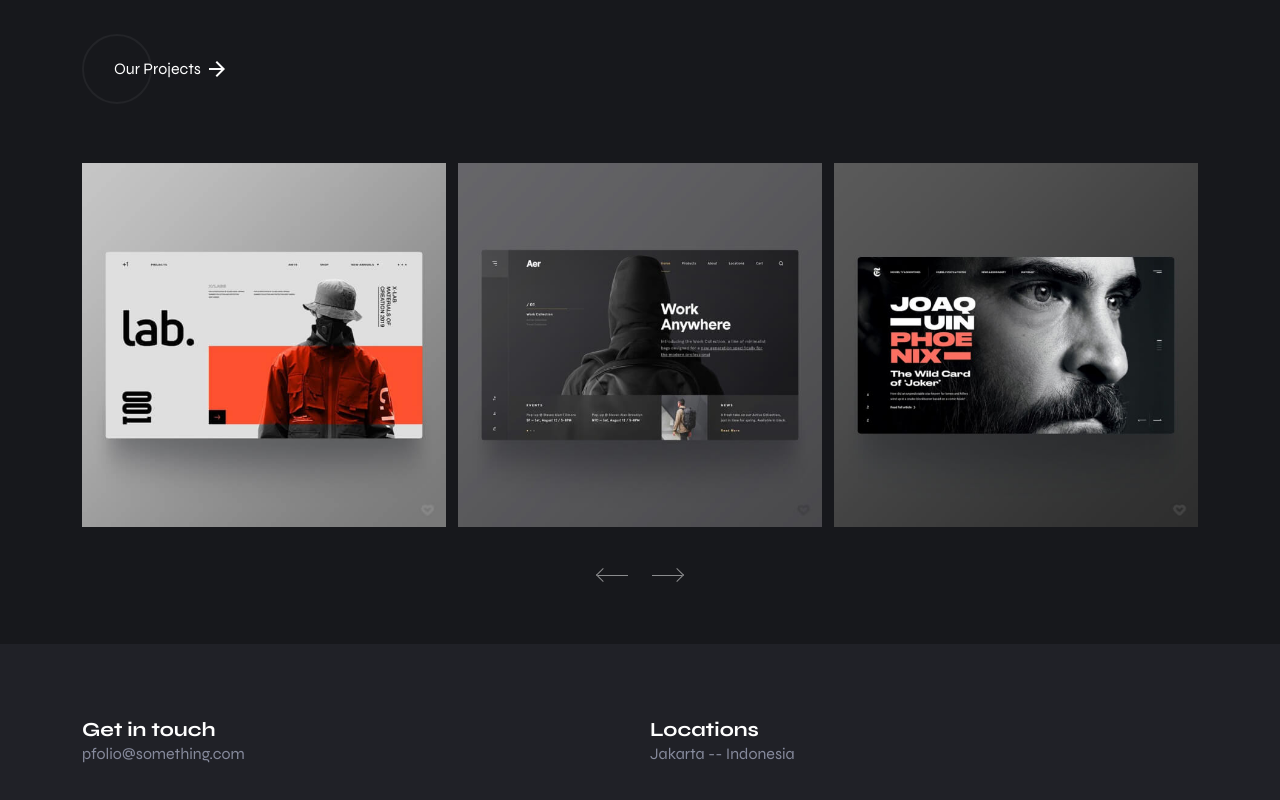
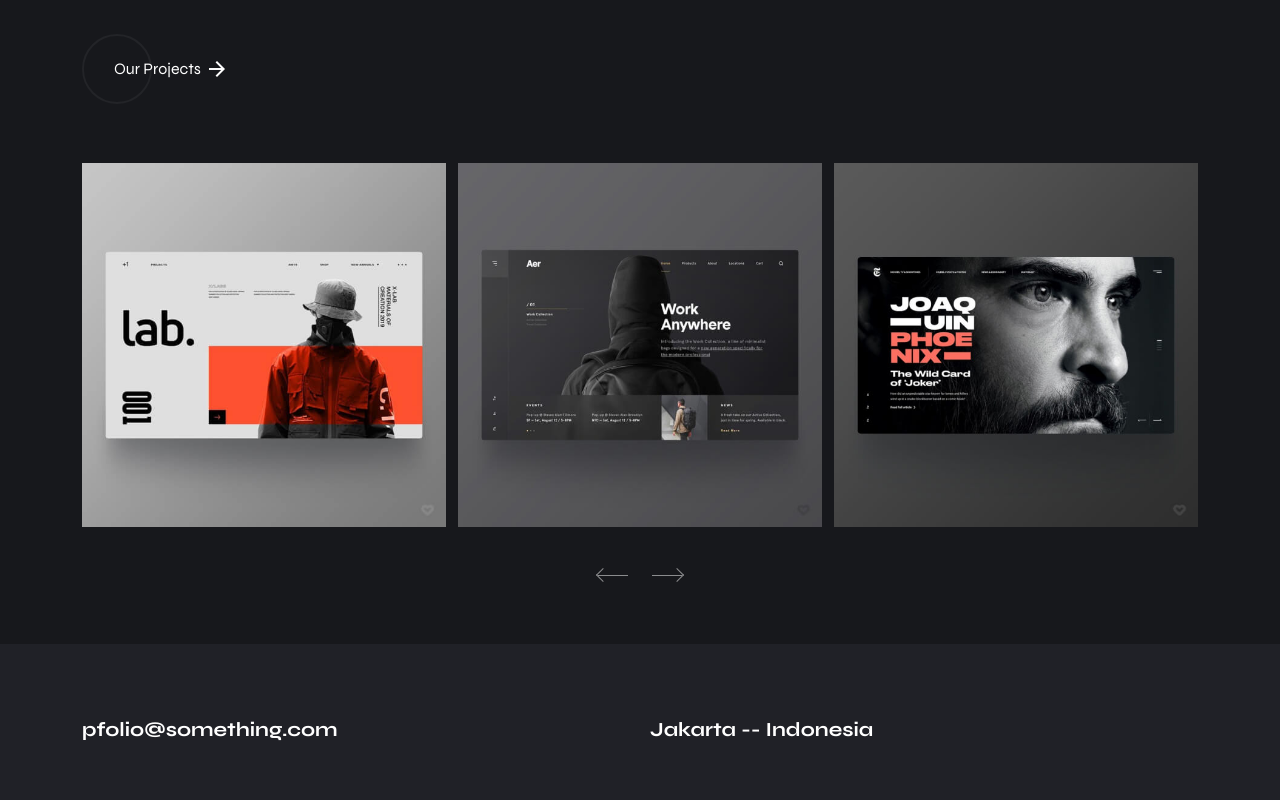
Before and after one commit to JeremyGeo/nextjs-code-challenge, a Next.js app: page / in a window 1280 px wide. Shown: the part 2417-3217 px from the top of the page. Built offline with nearby package versions, Linux system fonts and the light colour scheme.

Commit message:
footer list and link delete

```diff
--- a/src/components/Footer.jsx
+++ b/src/components/Footer.jsx
@@ -10,19 +10,17 @@ const Footer = () => {
         <div className={`container ${styles.container}`}>
           <ul className="footer-list">
             <li>
-              <p className="h4 footer-list-title">Get in touch</p>
+              <p className="h4 footer-list-title">pfolio@something.com</p>
             </li>
-            <li>
-              <a className="footer-link">pfolio@something.com</a>
-            </li>
+
           </ul>
           <ul className="footer-list">
             <li>
-              <p className="h4 footer-list-title">Locations</p>
+              <p className="h4 footer-list-title">Jakarta -- Indonesia</p>
             </li>
-            <li>
+            {/* <li>
               <a className="footer-link">Jakarta -- Indonesia</a>
-            </li>
+            </li> */}
           </ul>
 
         </div>
--- a/src/components/HomePage.jsx
+++ b/src/components/HomePage.jsx
@@ -124,7 +124,7 @@ const HomePage = () => {
                       <h3 className={`h3 ${styles.cardTitle}`}>{portfolio.title}</h3>
                       <p className={styles.cardText}>{portfolio.text}</p>
                     </div>
-                    <a href="#" className={styles.layerLink}></a>
+
                   </div>
                 </li>
               ))}
```
